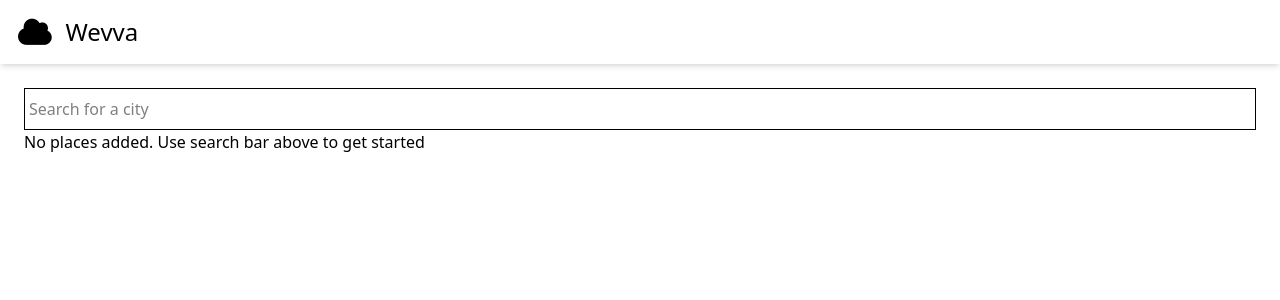
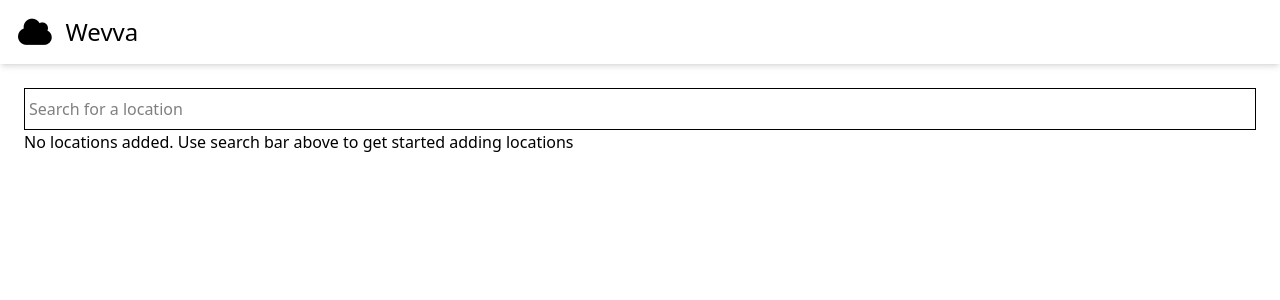
Before and after one commit to smartinuk88/vue-weather-app, a Vue app: page / in a window 1280 px wide. Shown: the top 300 px of the page. Built offline with nearby package versions, Linux system fonts and the light colour scheme.

Commit message:
Copy text changed to use the word location

```diff
--- a/src/components/PlaceList.vue
+++ b/src/components/PlaceList.vue
@@ -52,5 +52,7 @@ const goToPlaceView = (place) => {
     <PlaceCard :place="place" @click="goToPlaceView(place)" />
   </div>
 
-  <p v-if="savedPlaces.length === 0">No places added. Use search bar above to get started</p>
+  <p v-if="savedPlaces.length === 0">
+    No locations added. Use search bar above to get started adding locations
+  </p>
 </template>
--- a/src/views/HomeView.vue
+++ b/src/views/HomeView.vue
@@ -52,7 +52,7 @@ const previewPlace = (searchResult) => {
         type="text"
         v-model="searchQuery"
         @input="getSearchResults"
-        placeholder="Search for a city"
+        placeholder="Search for a location"
         class="py-2 px-1 w-full bg-transparent border focus:outline-none focus:shadow-md"
       />
       <ul v-if="mapboxSearchResults" class="w-full p-4">
```
